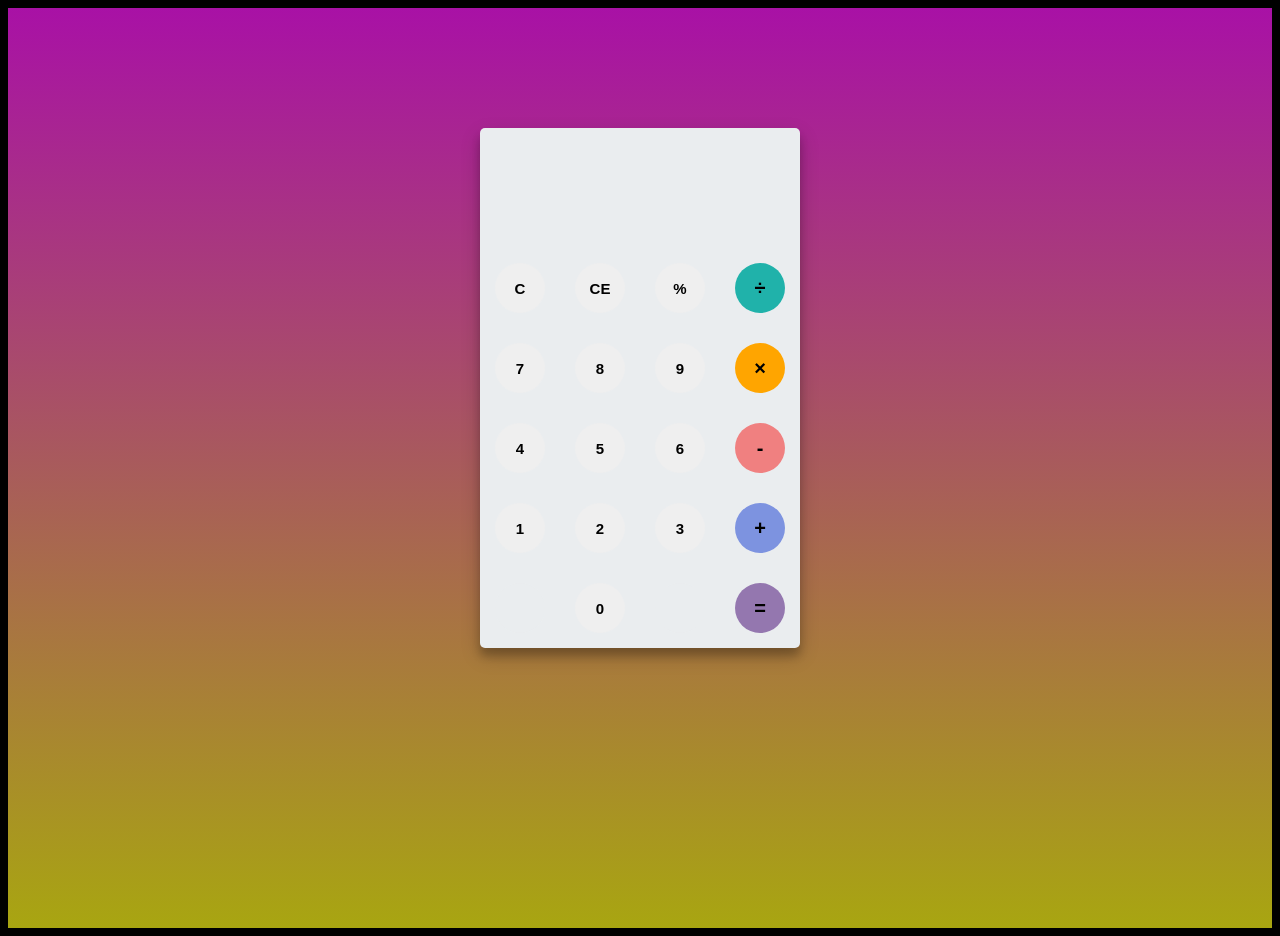
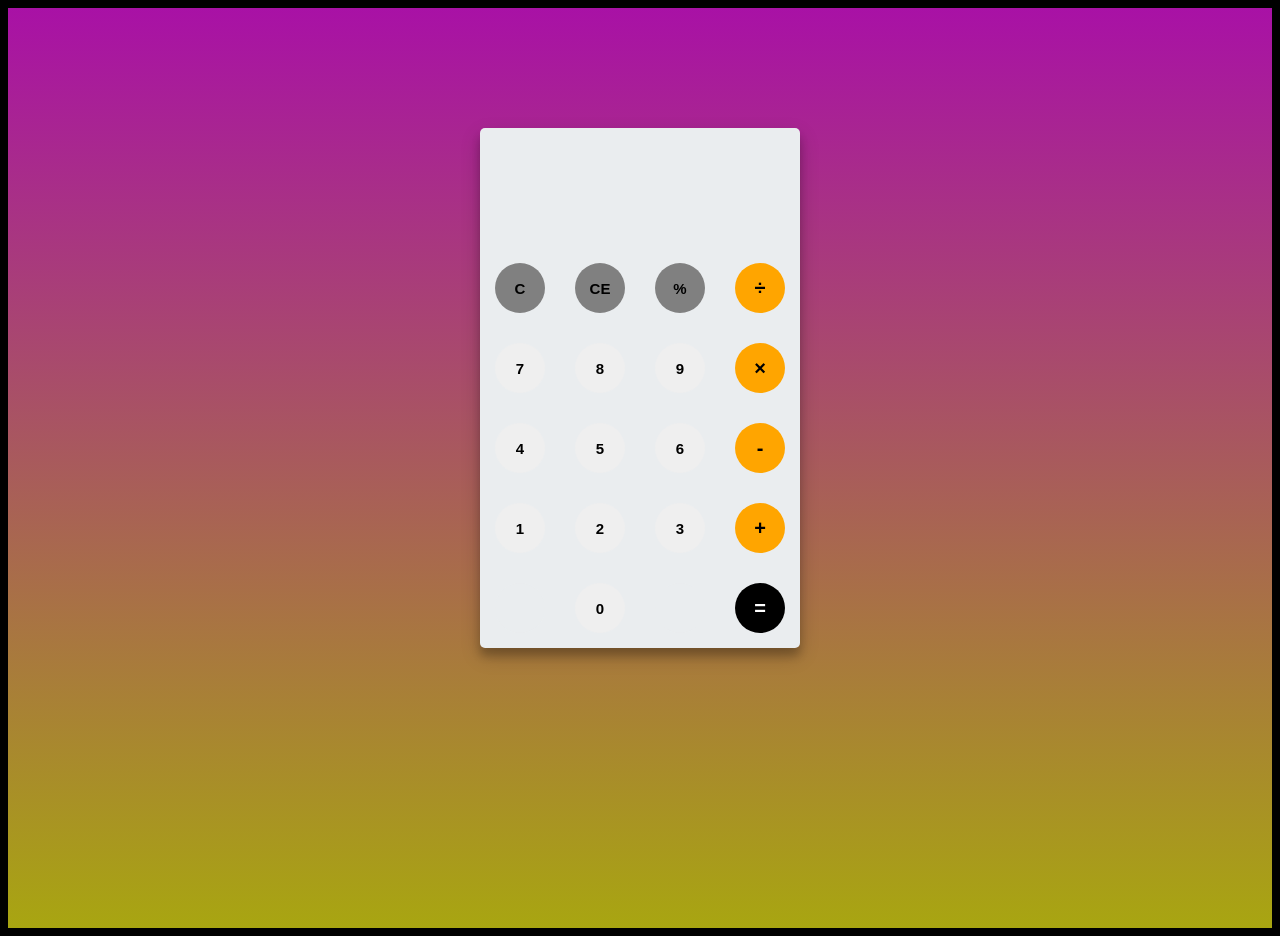
Before and after one commit to jackpatton19/js-calculator, a plain HTML site: page index.html in a window 1280 px wide. Drawn offline with Linux system fonts and the light colour scheme.

Commit message:
Update main.css
Updated to coloring on the operator buttons

```diff
--- a/main.css
+++ b/main.css
@@ -74,28 +74,33 @@ body{
     outline: 0;
 }
 
+.operator{
+    background-color: grey;
+}
+
 /* USING NTH CHILD SELECTOR TO GET EVERY OPERATOR(4th of every row) AND STYLE IT */
 button:nth-child(4){
     font-size: 20px;
-    background-color: #20B2AA;
+    background-color: orange;
 }
 
 button:nth-child(8){
     font-size: 20px;
-    background-color: #FFA500;
+    background-color: orange;
 }
 
 button:nth-child(12){
     font-size: 20px;
-    background-color: #F08080;
+    background-color: orange;
 }
 
 button:nth-child(16){
     font-size: 20px;
-    background-color: #7D93E0;
+    background-color: orange;
 }
 
 button:nth-child(20){
     font-size: 20px;
-    background-color: #9477AF;
+    background-color: black;
+    color: white;
 }
```
